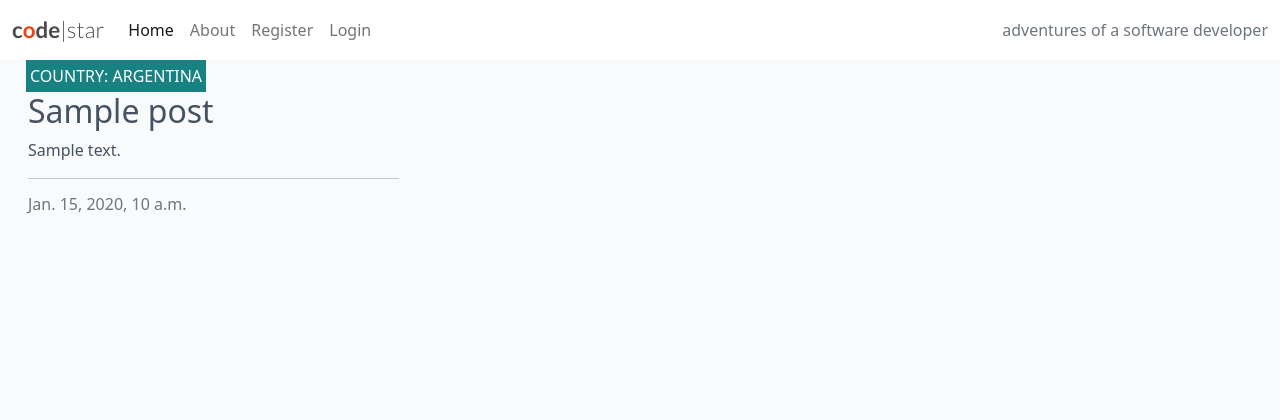
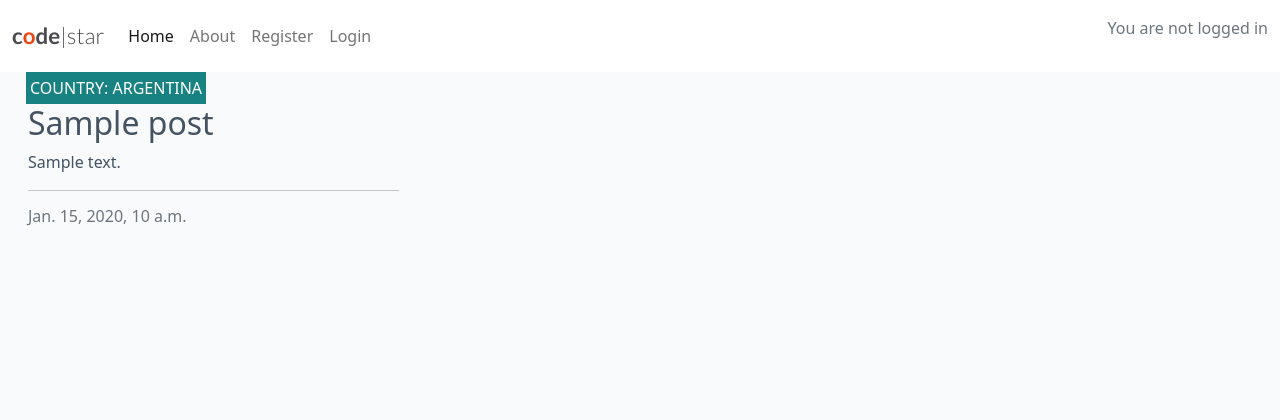
Before and after one commit to davidblue90125/travelblog, a Django app: page / in a window 1280 px wide. Shown: the top 420 px of the page. Run offline with Django 4.2, Linux system fonts and the light colour scheme; tables that the repository leaves empty hold one stand-in row (values such as "Sample post").

Commit message:
add 'you are logged in' text

```diff
--- a/config/settings.py
+++ b/config/settings.py
@@ -28,7 +28,7 @@ TEMPLATES_DIR = os.path.join(BASE_DIR, 'templates')
 SECRET_KEY = os.environ.get("SECRET_KEY")
 
 # SECURITY WARNING: don't run with debug turned on in production!
-DEBUG = False
+DEBUG = True
 
 ALLOWED_HOSTS = ['.herokuapp.com', '127.0.0.1', 'localhost']
 
--- a/templates/base.html
+++ b/templates/base.html
@@ -64,7 +64,12 @@
                     {% endif %}
                 </ul>
                 <span class="navbar-text text-muted">
-                    adventures of a software developer
+                    {% if user.is_authenticated %}
+                    <p class-"text-end m-3">You are logged in as {{ user.username}}</p>
+                    {% else %}
+                    <p class-"text-end m-3">You are not logged in</p>
+                    {% endif %}
+
                 </span>
             </div>
         </div>
```
